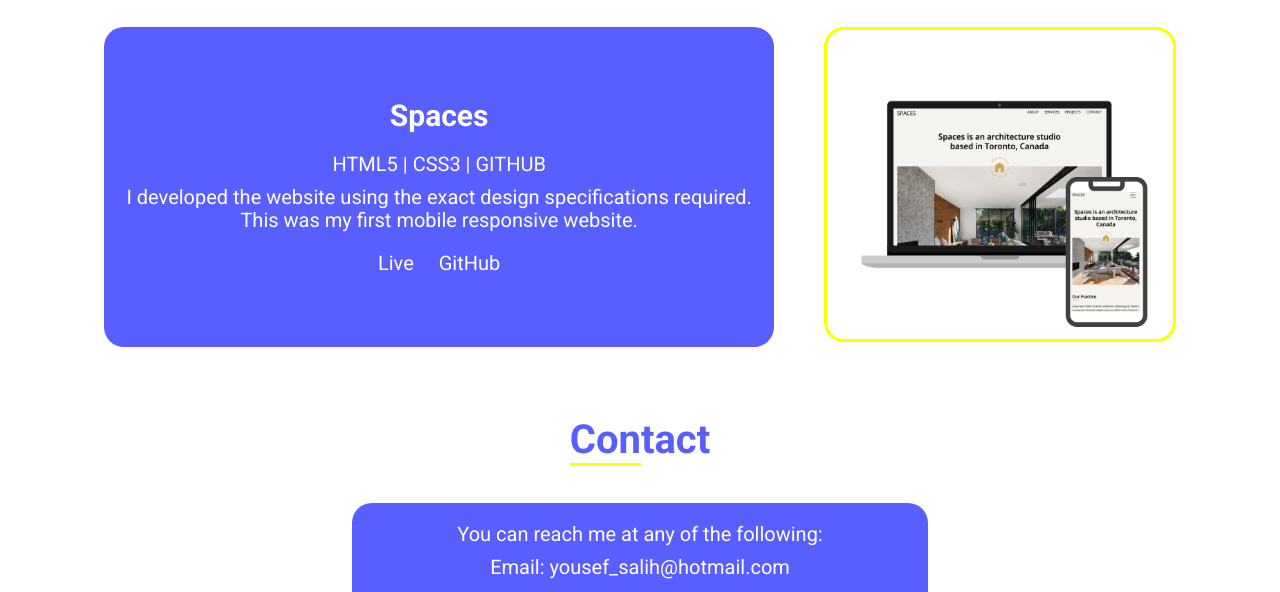
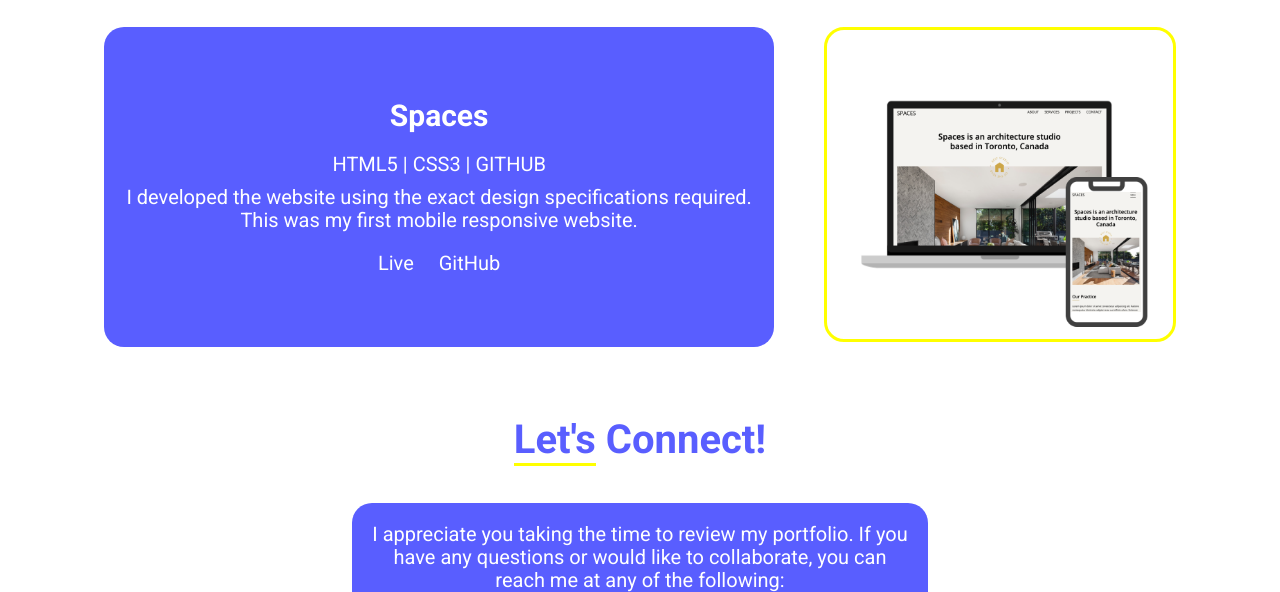
Before and after one commit to Yousefsalih/portfolio, a plain HTML site: page index.html in a window 1280 px wide. Shown: the part 2865-3457 px from the top of the page. Drawn offline with Linux system fonts and the light colour scheme.

Commit message:
updated contact

```diff
--- a/index.html
+++ b/index.html
@@ -189,9 +189,9 @@
                 </ul>
             </section>
             <section id="contact">
-                <h4><span>Con</span>tact</h4>
+                <h4><span>Let's</span> Connect!</h4>
                 <div class="contactFooter">
-                    <p class="email">You can reach me at any of the following:
+                    <p class="email">I appreciate you taking the time to review my portfolio. If you have any questions or would like to collaborate, you can reach me at any of the following:
                         <span>Email: yousef_salih@hotmail.com</span>
                     </p>
                     <div class="socialIcons">
```
